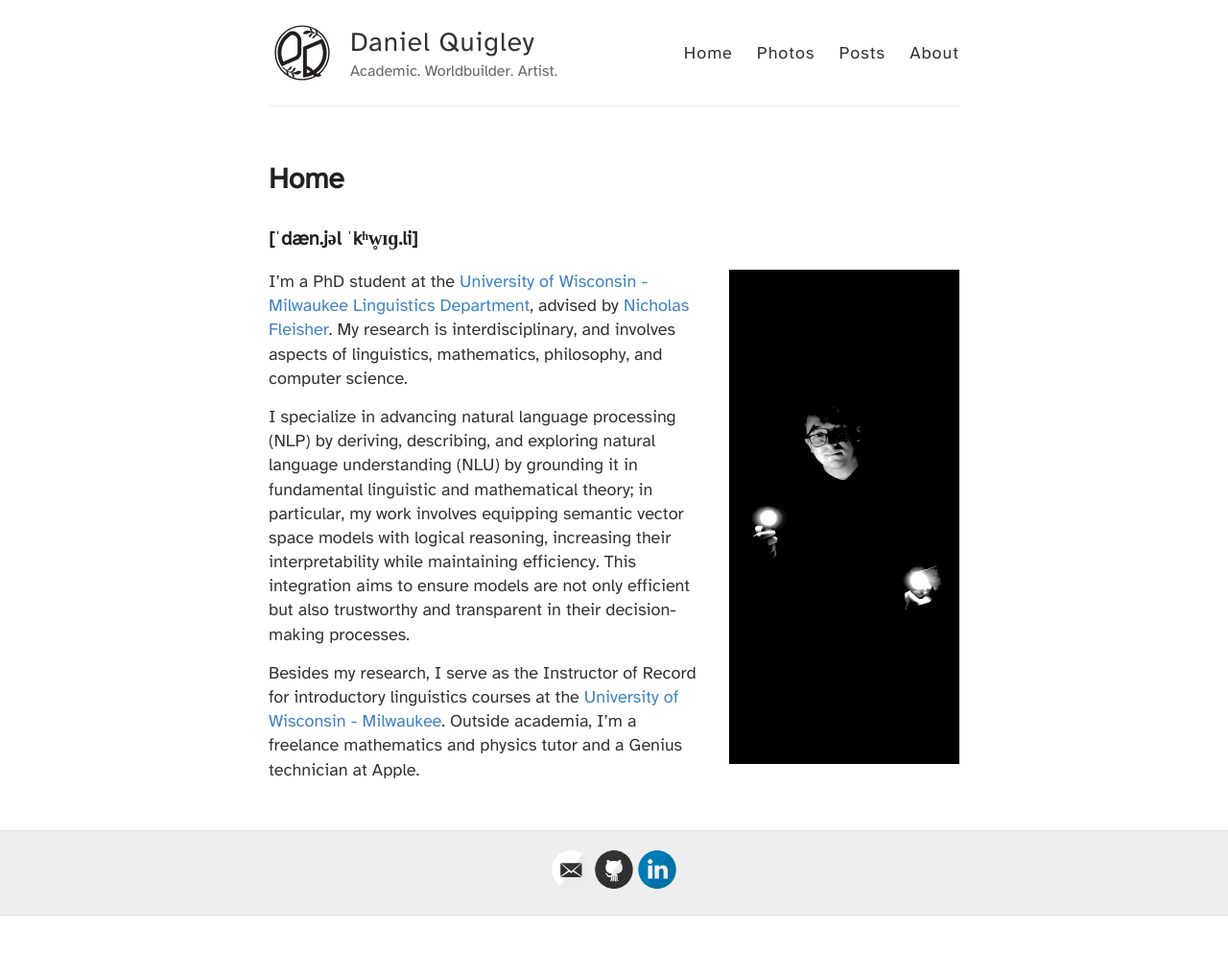
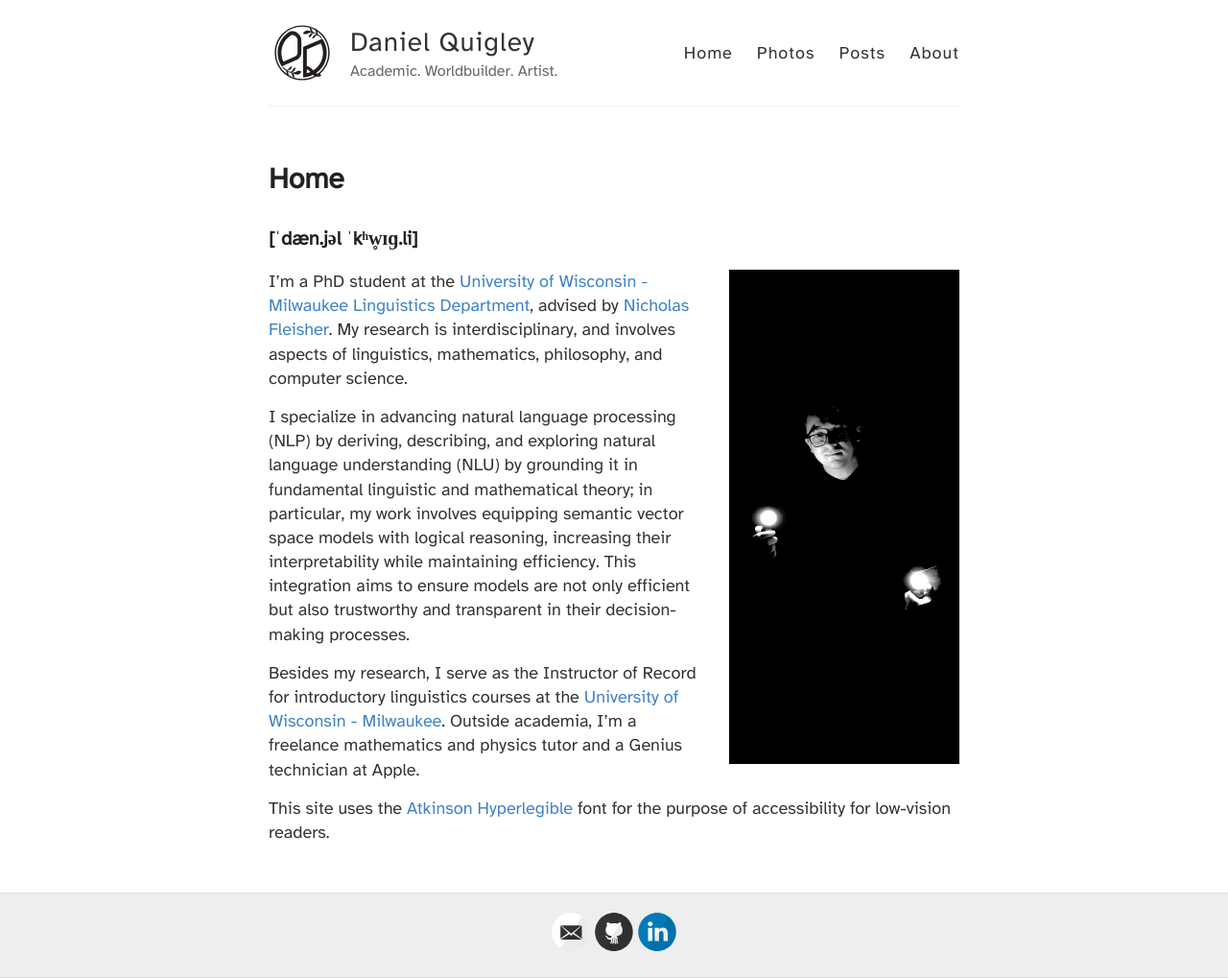
Before and after one commit to deltaquebec/dquigley.art, a Jekyll site: the page built from index.md, in a window 1280 px wide. Shown: the whole page at 96% size. Built offline with Jekyll 4.4.1, drawn with Linux system fonts in a browser that asks for light colours; before the commit the page ends 954 px from its top, so only the background shows below that.

Commit message:
Update index.md

```diff
--- a/index.md
+++ b/index.md
@@ -14,3 +14,5 @@ I'm a PhD student at the [University of Wisconsin - Milwaukee](https://uwm.edu/)
 I specialize in advancing natural language processing (NLP) by deriving, describing, and exploring natural language understanding (NLU) by grounding it in fundamental linguistic and mathematical theory; in particular, my work involves equipping semantic vector space models with logical reasoning, increasing their interpretability while maintaining efficiency. This integration aims to ensure models are not only efficient but also trustworthy and transparent in their decision-making processes.
 
 Besides my research, I serve as the Instructor of Record for introductory linguistics courses at the [University of Wisconsin - Milwaukee](https://uwm.edu/). Outside academia, I'm a freelance mathematics and physics tutor and a Genius technician at Apple.
+
+This site uses the [Atkinson Hyperlegible](https://brailleinstitute.org/freefont) font for the purpose of accessibility for low-vision readers.
```
